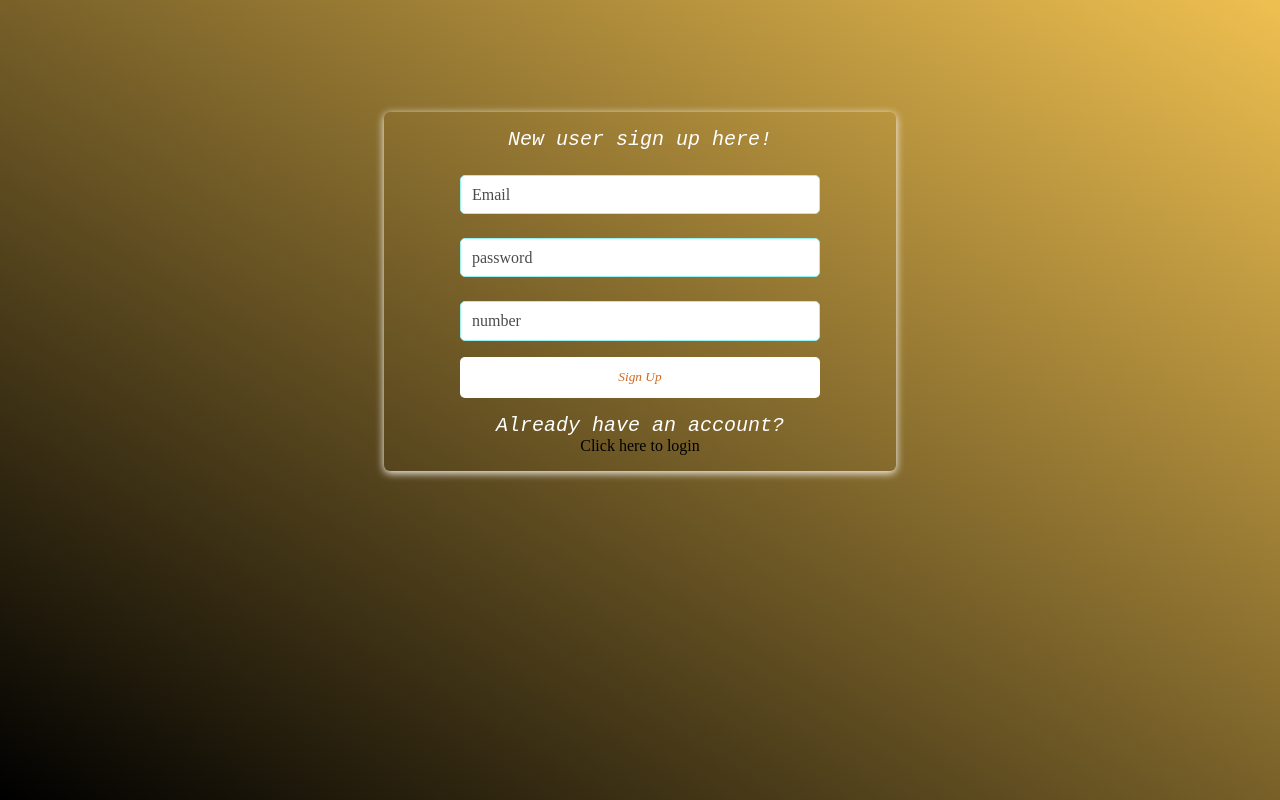
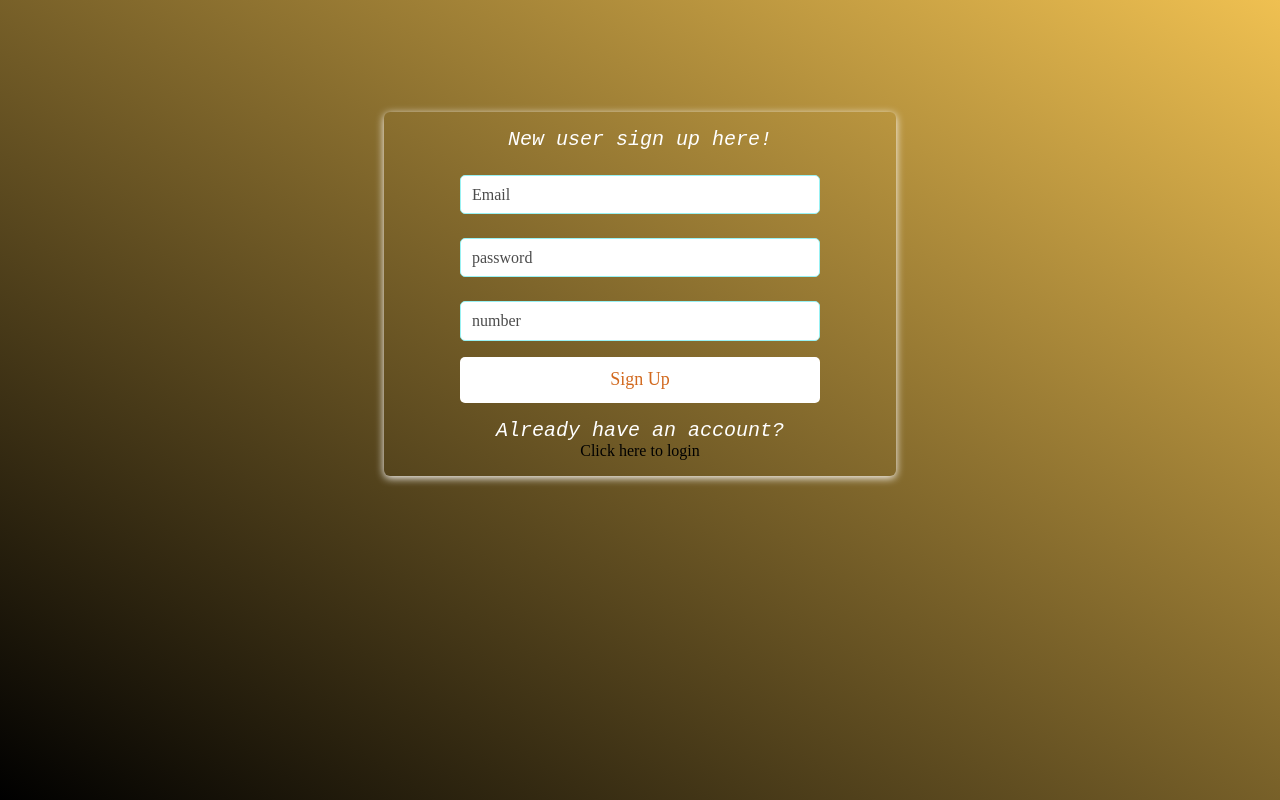
Before and after one commit to vivekbondla/whereismymoney, a React (Create React App) app: page /signup in a window 1280 px wide. Built offline with nearby package versions, Linux system fonts and the light colour scheme; no server answers.

Commit message:
Font setting

```diff
--- a/src/components/Authentication/InputForm.css
+++ b/src/components/Authentication/InputForm.css
@@ -33,8 +33,8 @@
   border-radius: 5px;
   border: none;
   color:chocolate;
-  font-family: cursive;
-  font-style: italic;
+  font-family: 'Times New Roman', Times, serif;
+  font-size: large;
 }
 .signup button:hover{
   cursor:pointer;
--- a/src/components/ExpenseForm.css
+++ b/src/components/ExpenseForm.css
@@ -35,7 +35,7 @@ form {
   /* box-shadow: 0 2px 8px rgb(255, 253, 253); */
   /* margin: 0px 0px 20px 115px; */
 
-  font-family: cursive;
+  font-family: 'Times New Roman', Times, serif;
 }
 
 .amount {
@@ -55,7 +55,7 @@ form {
   margin-top: 1.5rem;
   background: white;
 
-  font-family: cursive;
+  font-family: 'Times New Roman', Times, serif;
 }
 
 .textnotes{
@@ -76,7 +76,7 @@ textarea {
   color: black;
   background: white;
 
-  font-family: cursive;
+  font-family:'Times New Roman', Times, serif;
 }
 
 .expense_form::placeholder {
@@ -92,7 +92,7 @@ textarea {
   border: none;
   background: black;
   color: rgba(225, 185, 40, 0.895);
-  font-family: cursive;
+  font-family: 'Times New Roman', Times, serif;
 }
 .actions button:hover {
   cursor: pointer;
--- a/src/index.css
+++ b/src/index.css
@@ -1,7 +1,9 @@
 * {
   margin: 0;
 
+
 }
+
 html{
   background-image: linear-gradient(to top right, rgb(0, 0, 0)  , rgb(239, 192, 81)  );
   min-height: 100%;
```
